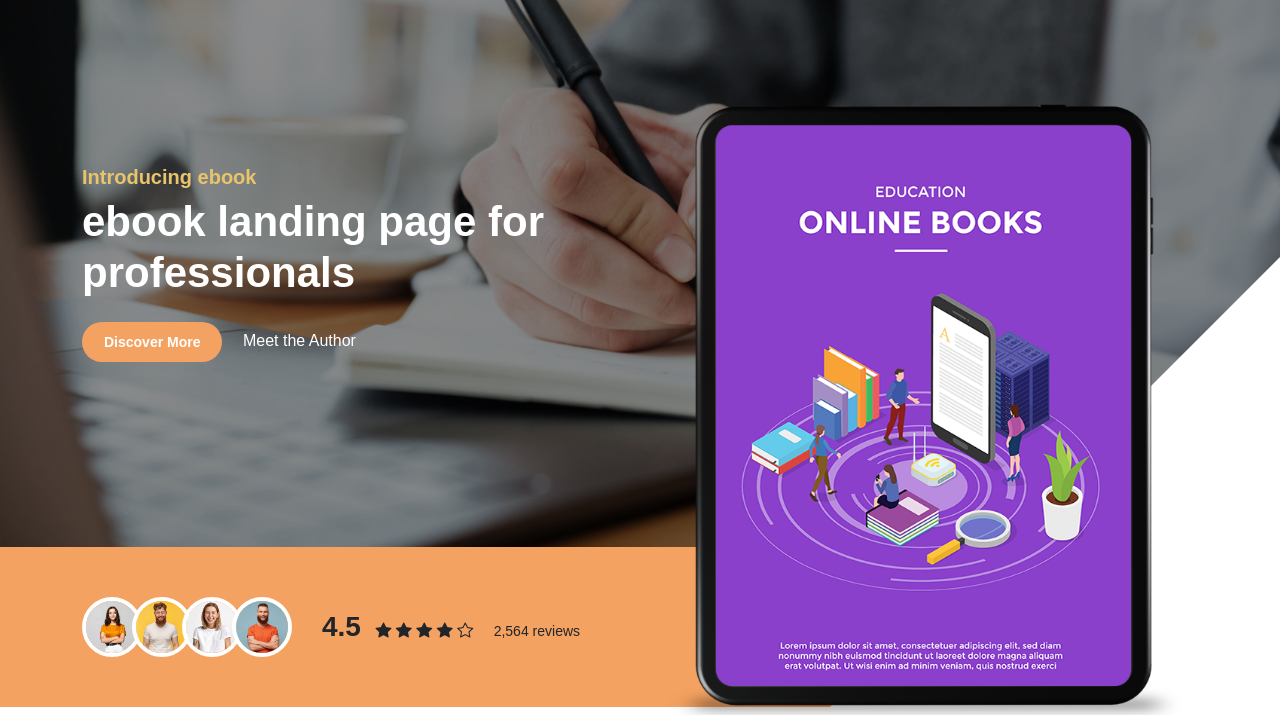
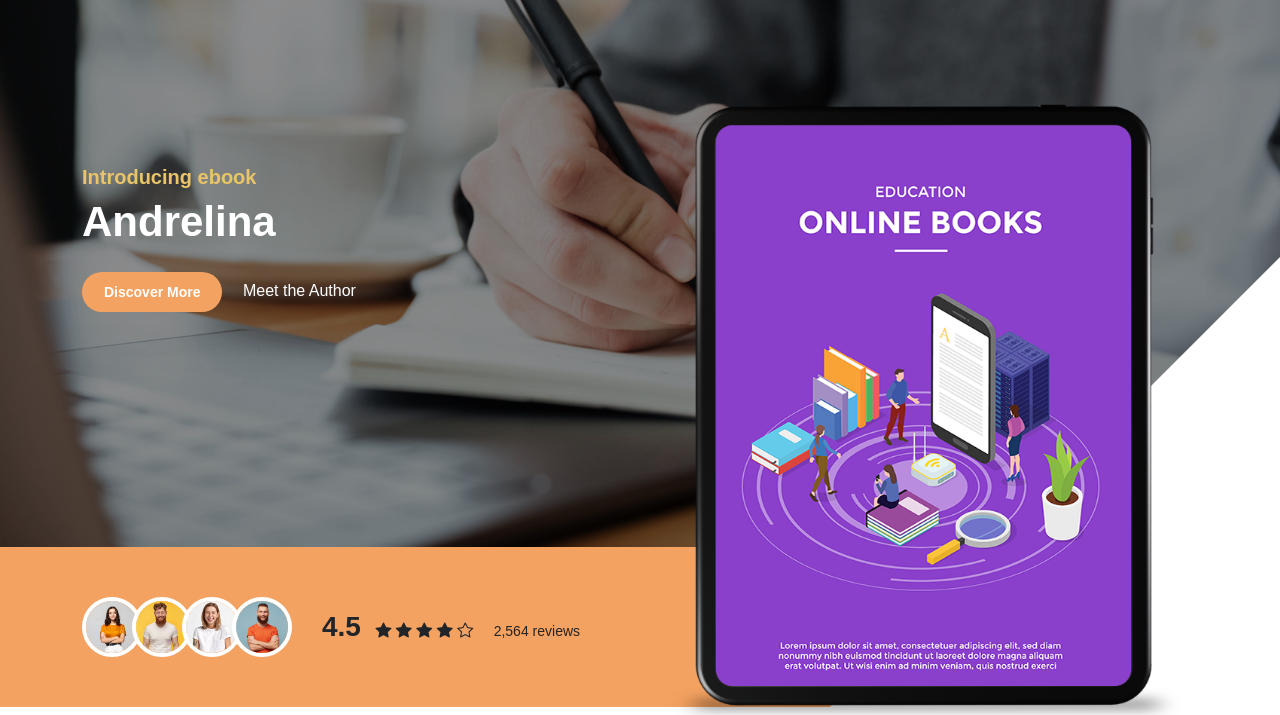
Before and after one commit to mescoutoandrelina/site, a plain HTML site: page index.html in a window 1280 px wide. Shown: the part 85-800 px from the top of the page. Drawn offline with Linux system fonts and the light colour scheme; files whose address does not match are found by name; a web font is replaced by a local one.

Commit message:
Troquei o título para Andrelina

```diff
--- a/index.html
+++ b/index.html
@@ -94,7 +94,7 @@ https://templatemo.com/tm-588-ebook-landing
 
                             <h6>Introducing ebook</h6>
 
-                            <h1 class="text-white mb-4">ebook landing page for professionals</h1>
+                            <h1 class="text-white mb-4">Andrelina</h1>
 
                             <a href="#section_2" class="btn custom-btn smoothscroll me-3">Discover More</a>
 
```
